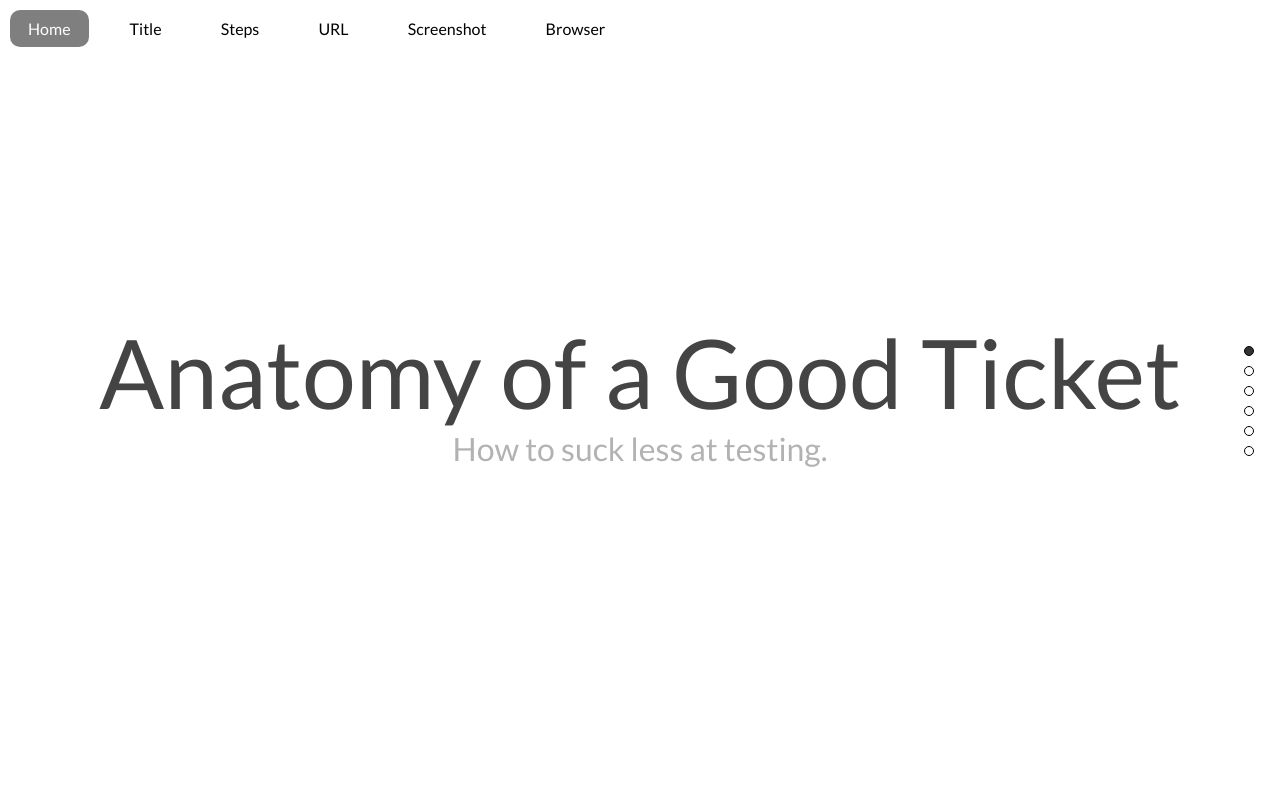
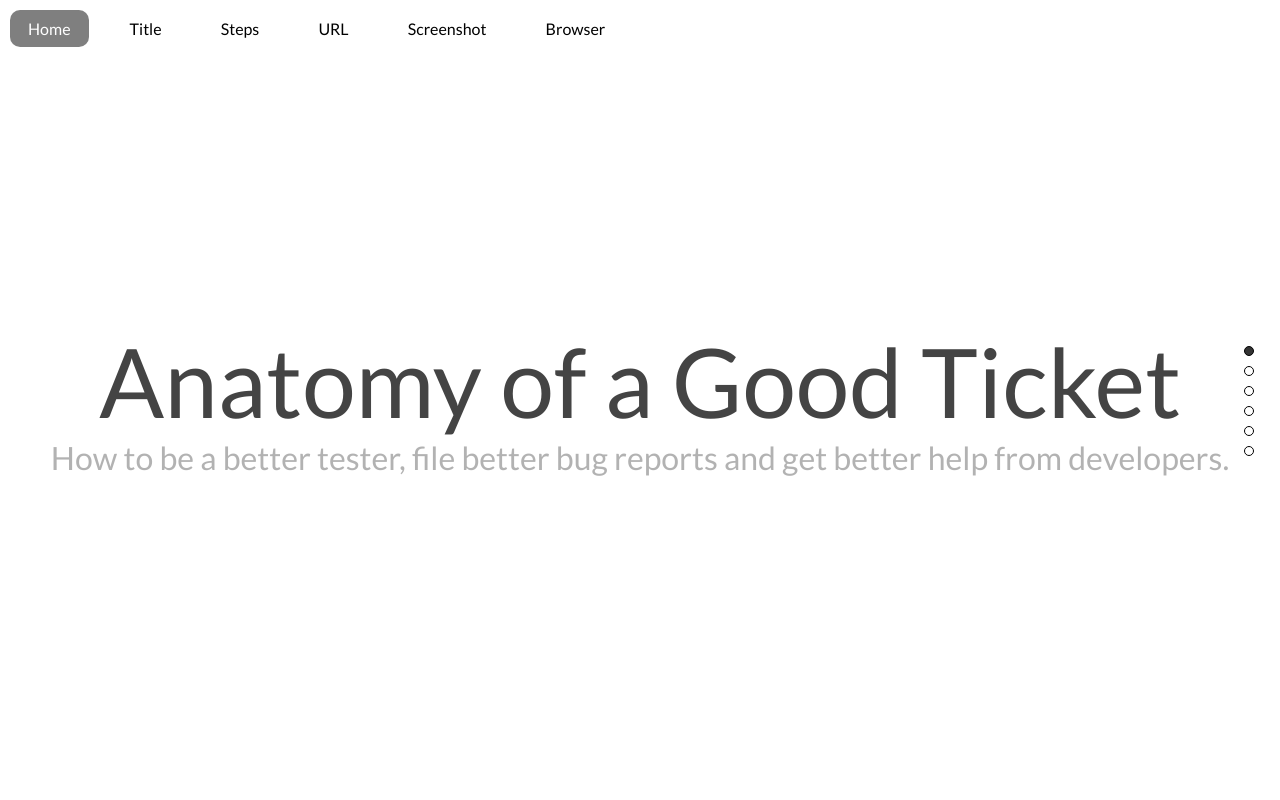
Before and after one commit to lat-long/good-tickets, a plain HTML site: page index.html in a window 1280 px wide. Drawn offline with nearby package versions, Linux system fonts and the light colour scheme.

Commit message:
text change

```diff
--- a/index.html
+++ b/index.html
@@ -142,9 +142,7 @@
 	<div id="pagepiling">
 	    <div class="section" id="section1">
 	    	<h1>Anatomy of a Good Ticket</h1>
-			<p>How to suck less at testing.</p>
-			<br />
-
+			<p>How to be a better tester, file better bug reports and get better help from developers.</p>
 	    </div>
 	    <div class="section" id="section2">
 	    	<div class="intro">
```
